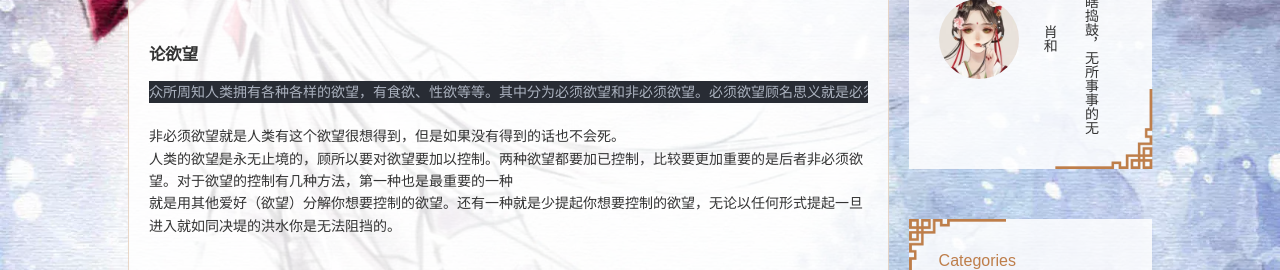
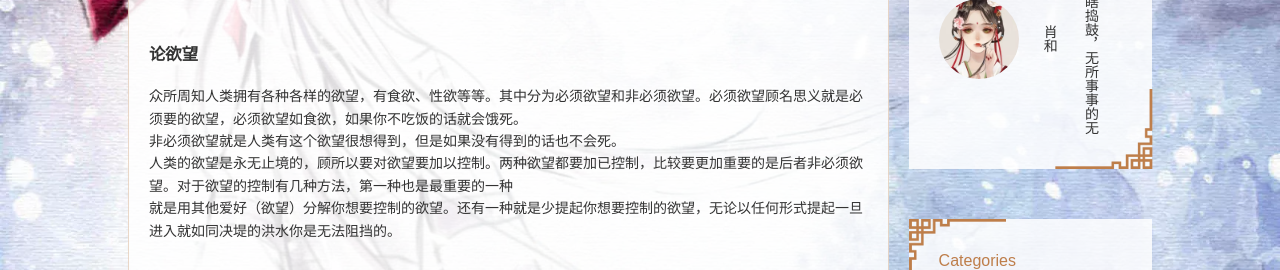
Before and after one commit to ZhuWei1482/ZhuWei1482.github.io, a plain HTML site: page index.html in a window 1280 px wide. Shown: the part 171-441 px from the top of the page. Drawn offline with nearby package versions, Linux system fonts and the light colour scheme; some packages are replaced by stand-ins of ours; a script that the page names is missing.

Commit message:
Site updated: 2019-10-11 13:34:01

```diff
--- a/index.html
+++ b/index.html
@@ -94,7 +94,7 @@
 
     <div class="article-content article-content-cloud" itemprop="articleBody">
 
-        <h3 id="论欲望"><a href="#论欲望" class="headerlink" title="论欲望"></a>论欲望</h3><pre><code>众所周知人类拥有各种各样的欲望，有食欲、性欲等等。其中分为必须欲望和非必须欲望。必须欲望顾名思义就是必须要的欲望，必须欲望如食欲，如果你不吃饭的话就会饿死。</code></pre><p>非必须欲望就是人类有这个欲望很想得到，但是如果没有得到的话也不会死。<br>        人类的欲望是永无止境的，顾所以要对欲望要加以控制。两种欲望都要加已控制，比较要更加重要的是后者非必须欲望。对于欲望的控制有几种方法，第一种也是最重要的一种<br>就是用其他爱好（欲望）分解你想要控制的欲望。还有一种就是少提起你想要控制的欲望，无论以任何形式提起一旦进入就如同决堤的洪水你是无法阻挡的。</p>
+        <h3 id="论欲望"><a href="#论欲望" class="headerlink" title="论欲望"></a>论欲望</h3><p>  众所周知人类拥有各种各样的欲望，有食欲、性欲等等。其中分为必须欲望和非必须欲望。必须欲望顾名思义就是必须要的欲望，必须欲望如食欲，如果你不吃饭的话就会饿死。<br>非必须欲望就是人类有这个欲望很想得到，但是如果没有得到的话也不会死。<br>  人类的欲望是永无止境的，顾所以要对欲望要加以控制。两种欲望都要加已控制，比较要更加重要的是后者非必须欲望。对于欲望的控制有几种方法，第一种也是最重要的一种<br>就是用其他爱好（欲望）分解你想要控制的欲望。还有一种就是少提起你想要控制的欲望，无论以任何形式提起一旦进入就如同决堤的洪水你是无法阻挡的。</p>
 
 
     </div>
```
Also changed, not shown: 2019/09/10/论欲望/index.html (+5 -5 lines).
